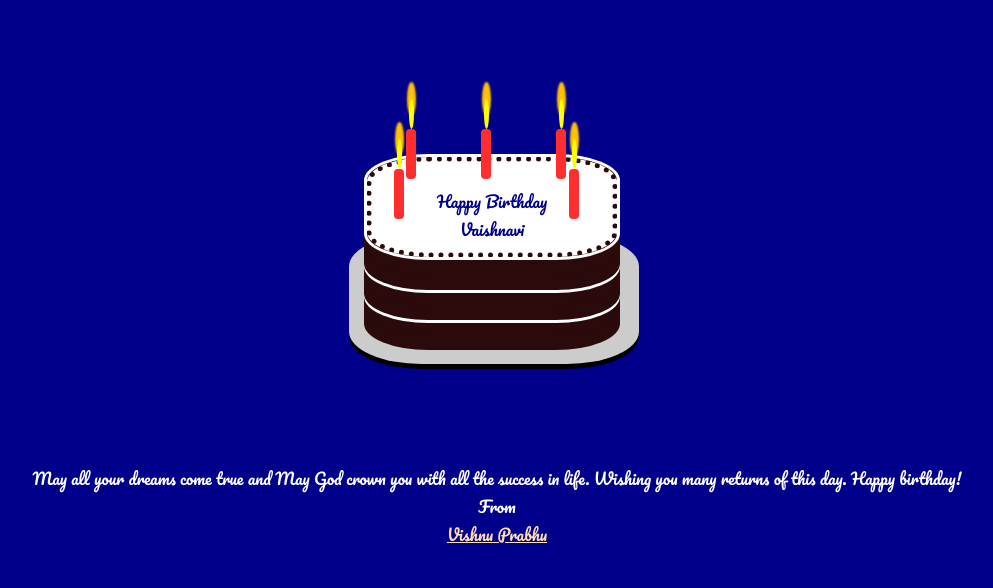
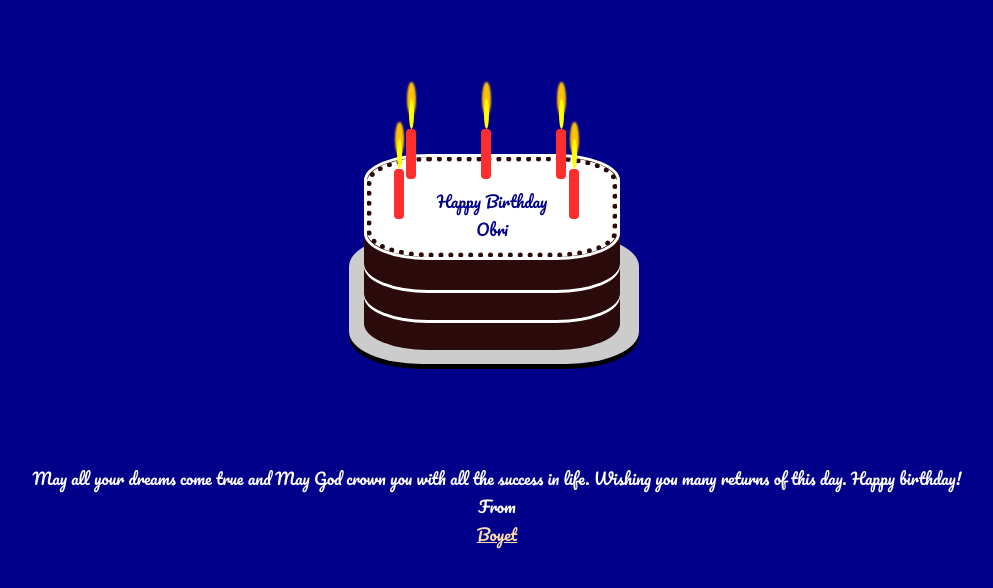
Before and after one commit to RayJustin24/birthday, a plain HTML site: page index.html in a window 1280 px wide. Shown: the part 176-764 px from the top of the page, without its empty margins (151-1144 px from the left). Drawn offline with Linux system fonts and the light colour scheme.

Commit message:
Update index.html

```diff
--- a/index.html
+++ b/index.html
@@ -20,7 +20,7 @@
             <div class="layer"></div>
             <div class="icing">
                 <div class="name">
-                    <p style="color: darkblue;">Happy Birthday <br/> <span id="name">Vaishnavi</span></p>
+                    <p style="color: darkblue;">Happy Birthday <br/> <span id="name">Obri</span></p>
                 </div>
             </div>
             <div class="candle1">
@@ -41,7 +41,7 @@
         </div>
         <div class ="text" style="color: white;">May all your dreams come true and May God crown you with all the success in life. Wishing you many returns of this day. Happy birthday!
         <br> From
-        <br><a style="color: navajowhite;" href="https://www.instagram.com/v15hnu_pra6hu/?r=nametag">Vishnu Prabhu</a>
+        <br><a style="color: navajowhite;" href="https://www.instagram.com/v15hnu_pra6hu/?r=nametag">Boyet</a>
         </div>
 
         <audio id="HBD" loop>
```
